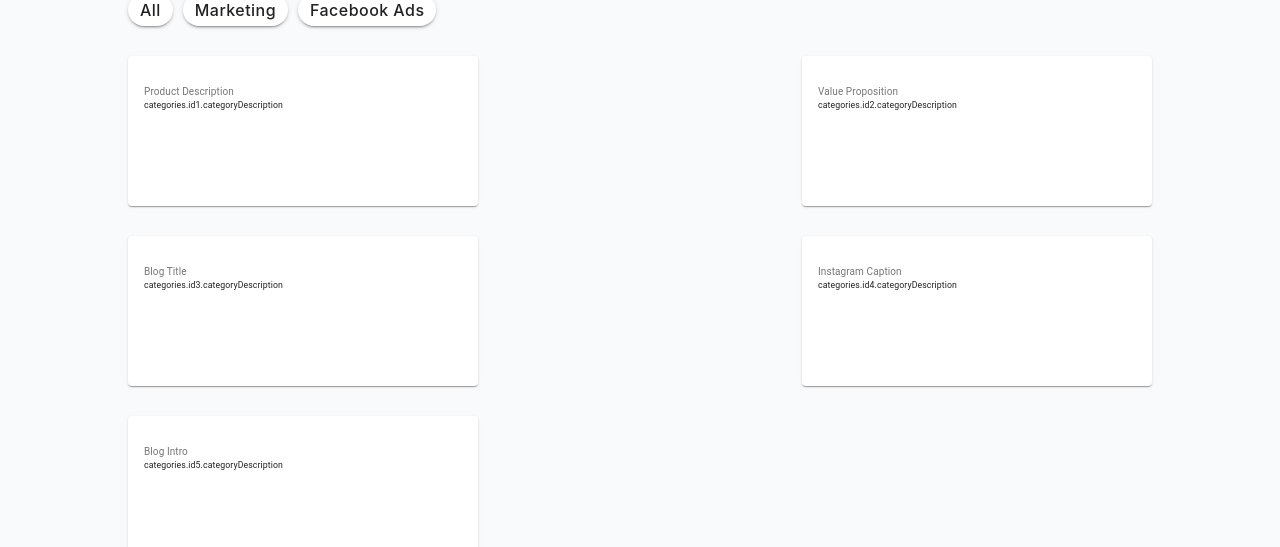
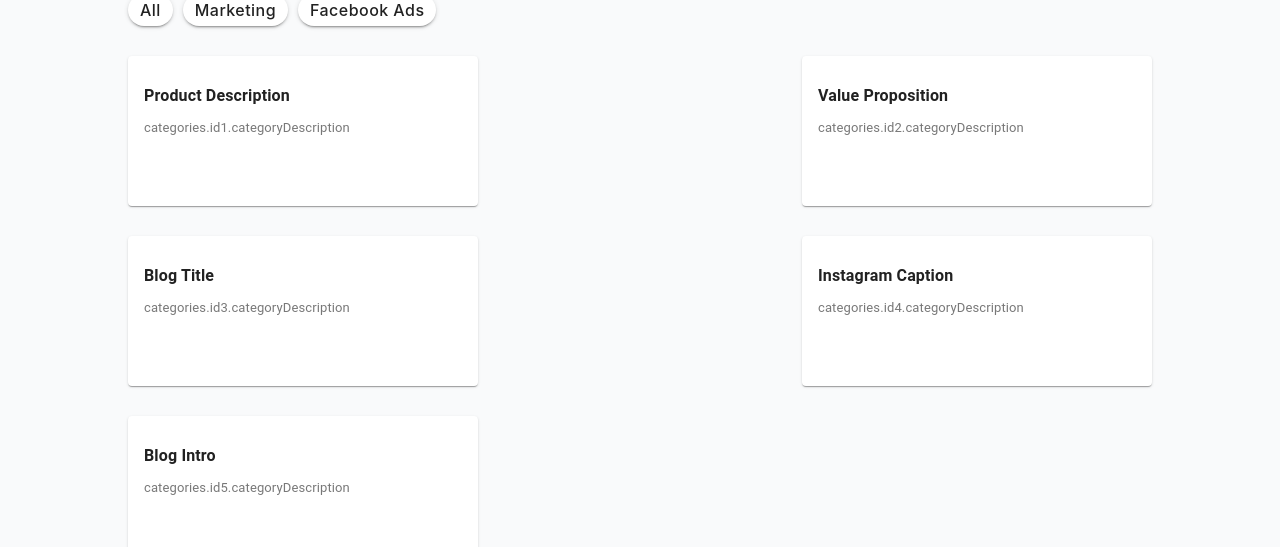
Before and after one commit to YoannBuzenet/ai_next_app, a Next.js app: page /templates in a window 1280 px wide. Shown: the part 141-688 px from the top of the page. Built offline with nearby package versions, Linux system fonts and the light colour scheme; no server answers.

Commit message:
adding category context

```diff
--- a/components/AppWrapper.jsx
+++ b/components/AppWrapper.jsx
@@ -1,5 +1,5 @@
 import React, { useState } from "react";
-import UserContextFile from "../contexts/userContext";
+import SelectedCategoryContext from "../contexts/selectedCategoryContext";
 import BlackDivContextFile from "../contexts/blackDiv";
 import IsResponsiveMenuDisplayedContextFile from "../contexts/menuDisplayed";
 import DefinitionsContextFile from "../contexts/definitions";
@@ -11,7 +11,7 @@ import { langInApp } from "../definitions/langs";
 import TransparentDiv from "../components/TransparentDiv";
 
 const AppWrapper = ({ children }) => {
-  const [userContext, setUserContext] = useState({ test: "test" });
+  const [selectedCategoryID, setSelectedCategoryID] = useState(1);
   const [isBlackDivDisplayed, setIsBlackDivDisplayed] = useState(false);
   const [areFlagsDisplayed, setAreFlagsDisplayed] = useState(false);
   const [isResponsiveMenuDisplayed, setIsResponsiveMenuDisplayed] = useState(
@@ -44,8 +44,8 @@ const AppWrapper = ({ children }) => {
 
   const [currentLang, setCurrentLang] = useState(appInitialLang);
 
-  const handleSetContextUser = (contextData) => {
-    setUserContext(contextData);
+  const handleSetCategoryID = (categoryID) => {
+    setSelectedCategoryID(categoryID);
   };
   const handleSetContextBlackDiv = (blackDiv) => {
     setIsBlackDivDisplayed(blackDiv);
@@ -70,8 +70,8 @@ const AppWrapper = ({ children }) => {
   };
 
   const contextProps = {
-    userContext,
-    setUserContext: handleSetContextUser,
+    selectedCategoryID,
+    setSelectedCategoryID: handleSetCategoryID,
   };
   const contextBlackDiv = {
     isBlackDivDisplayed,
@@ -103,7 +103,7 @@ const AppWrapper = ({ children }) => {
   };
 
   return (
-    <UserContextFile.Provider value={contextProps}>
+    <SelectedCategoryContext.Provider value={contextProps}>
       <BlackDivContextFile.Provider value={contextBlackDiv}>
         <TransparentDivContextFile.Provider value={contextTransparentDiv}>
           <DefinitionsContextFile.Provider value={contextAllDefinitions}>
@@ -125,7 +125,7 @@ const AppWrapper = ({ children }) => {
           </DefinitionsContextFile.Provider>
         </TransparentDivContextFile.Provider>
       </BlackDivContextFile.Provider>
-    </UserContextFile.Provider>
+    </SelectedCategoryContext.Provider>
   );
 };
 
--- a/components/Card.jsx
+++ b/components/Card.jsx
@@ -21,10 +21,10 @@ export default function SimpleCard({
     <Card className={styles.card}>
       <CardContent>
         <img src={urlLogo} />
-        <Typography color="textSecondary">
+        <Typography className={styles.cardTitle}>
           <FormattedMessage id={cardNameId} defaultMessage={cardNameDefault} />
         </Typography>
-        <Typography variant="body2" component="p">
+        <Typography className={styles.cardDescription}>
           <FormattedMessage
             id={cardDescriptionId}
             defaultMessage={cardDescriptionDefault}
--- a/contexts/userContext.js
+++ b/contexts/selectedCategoryContext.js
@@ -1,6 +1,6 @@
 import React from "react";
 
 export default React.createContext({
-  userContext: {},
-  setUserContext: (value) => {},
+  selectedCategoryID: 1,
+  setSelectedCategoryID: (value) => {},
 });
--- a/styles/Card.module.css
+++ b/styles/Card.module.css
@@ -1,9 +1,19 @@
 .card {
   width: 350px;
-
   margin-top: 30px;
   cursor: pointer;
   height: 150px;
+}
+
+p.cardTitle {
+  font-size: 16px;
+  font-weight: 600;
+}
+
+p.cardDescription {
+  margin-top: 10px;
+  font-size: 13px;
+  color: rgba(93, 93, 93, 0.835);
 }
 
 .card:hover {
```
